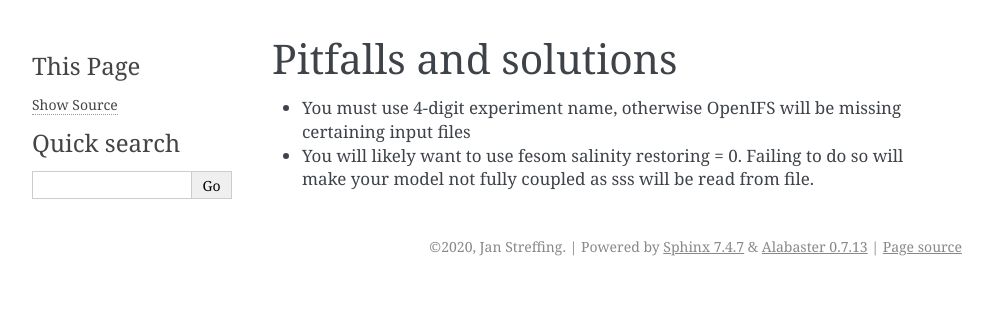
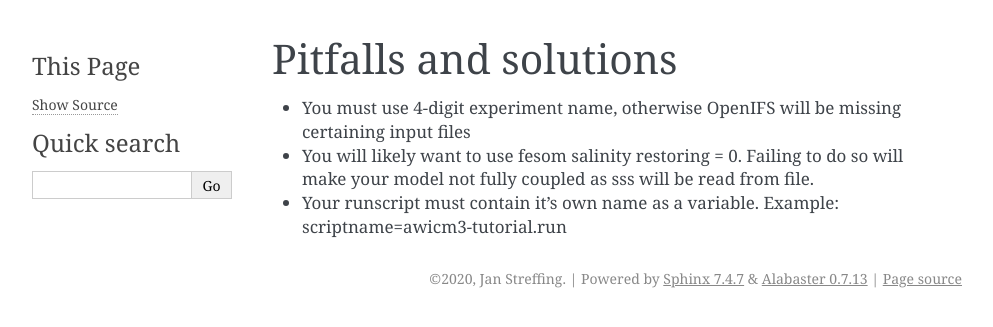
Before and after one commit to AWI-ESM/documentation_AWI-CM3, a Sphinx documentation site: the page built from source/pitfalls_and_solutions.rst, in a window 1280 px wide. Shown: the top 327 px of the page, without its empty margins (148-1141 px from the left). Built offline with Sphinx 7.4.7, drawn with Linux system fonts in a browser that asks for light colours.

Commit message:
Update pitfalls_and_solutions.rst

```diff
--- a/source/pitfalls_and_solutions.rst
+++ b/source/pitfalls_and_solutions.rst
@@ -4,3 +4,4 @@ Pitfalls and solutions
 **********************
 - You must use 4-digit experiment name, otherwise OpenIFS will be missing certaining input files
 - You will likely want to use fesom salinity restoring = 0. Failing to do so will make your model not fully coupled as sss will be read from file.
+- Your runscript must contain it's own name as a variable. Example: scriptname=awicm3-tutorial.run
```
